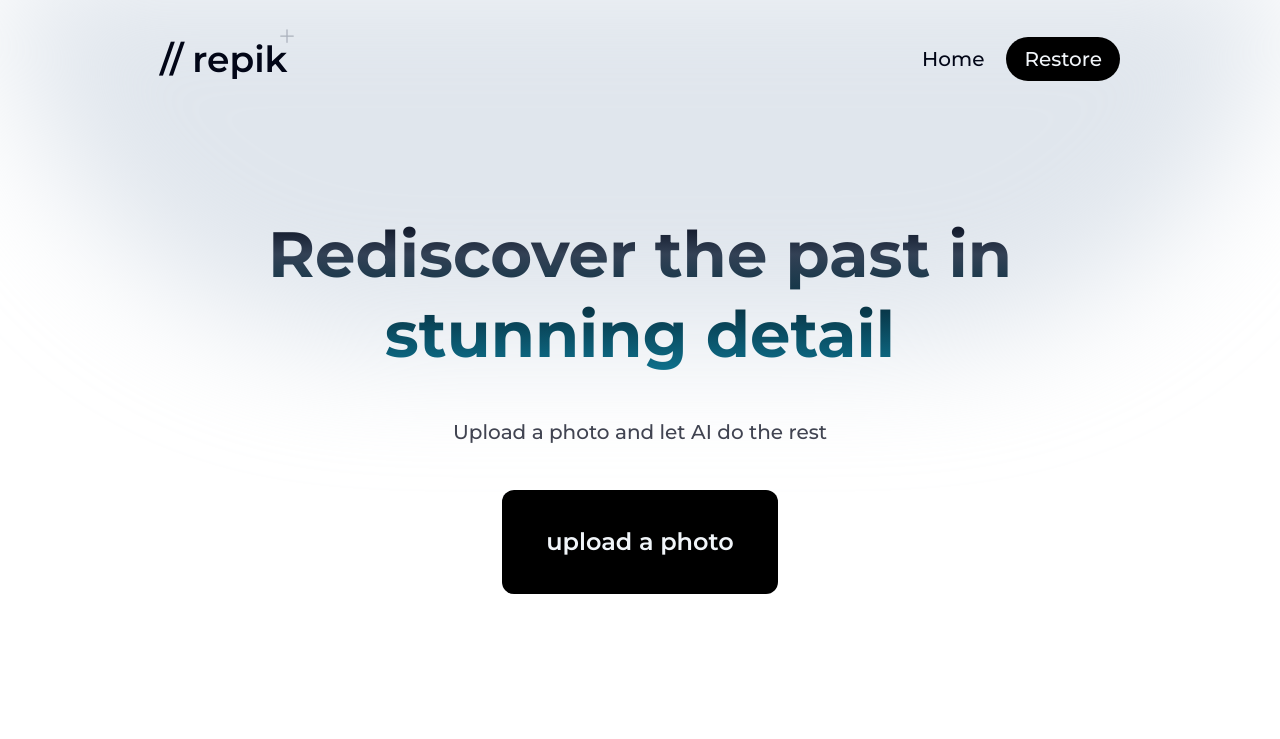
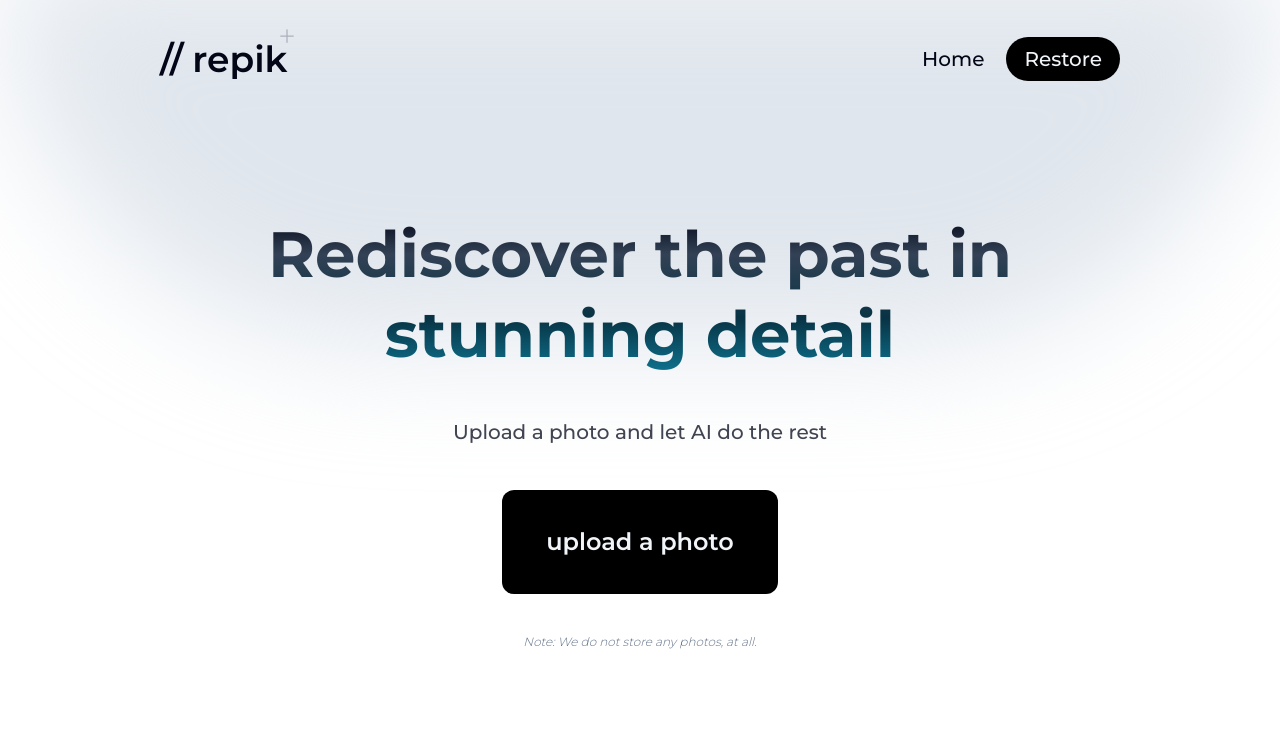
Before and after one commit to m4kman/repik, a Next.js app: page /enhance in a window 1280 px wide. Shown: the top 739 px of the page. Built offline with nearby package versions, Linux system fonts and the light colour scheme.

Commit message:
add privacy disclaimer

```diff
--- a/app/enhance/page.tsx
+++ b/app/enhance/page.tsx
@@ -12,6 +12,9 @@ function Home() {
           <button className="flex items-center justify-center rounded-xl bg-black px-11 py-9 text-2xl font-semibold text-slate-100 hover:bg-black/90">
             upload a photo
           </button>
+          <span className="-translate-y-1 text-xs font-light italic text-slate-500">
+            Note: We do not store any photos, at all.
+          </span>
         </div>
       </div>
     </div>
--- a/app/globals.css
+++ b/app/globals.css
@@ -18,7 +18,7 @@
       to bottom,
       rgba(2, 6, 23, 1) 0%,
       rgba(51, 65, 85, 1) 25%,
-      rgba(8, 51, 68, 1) 57%,
+      rgba(8, 51, 68, 1) 65%,
       rgba(14, 116, 144, 1) 100%
     );
   }
```
